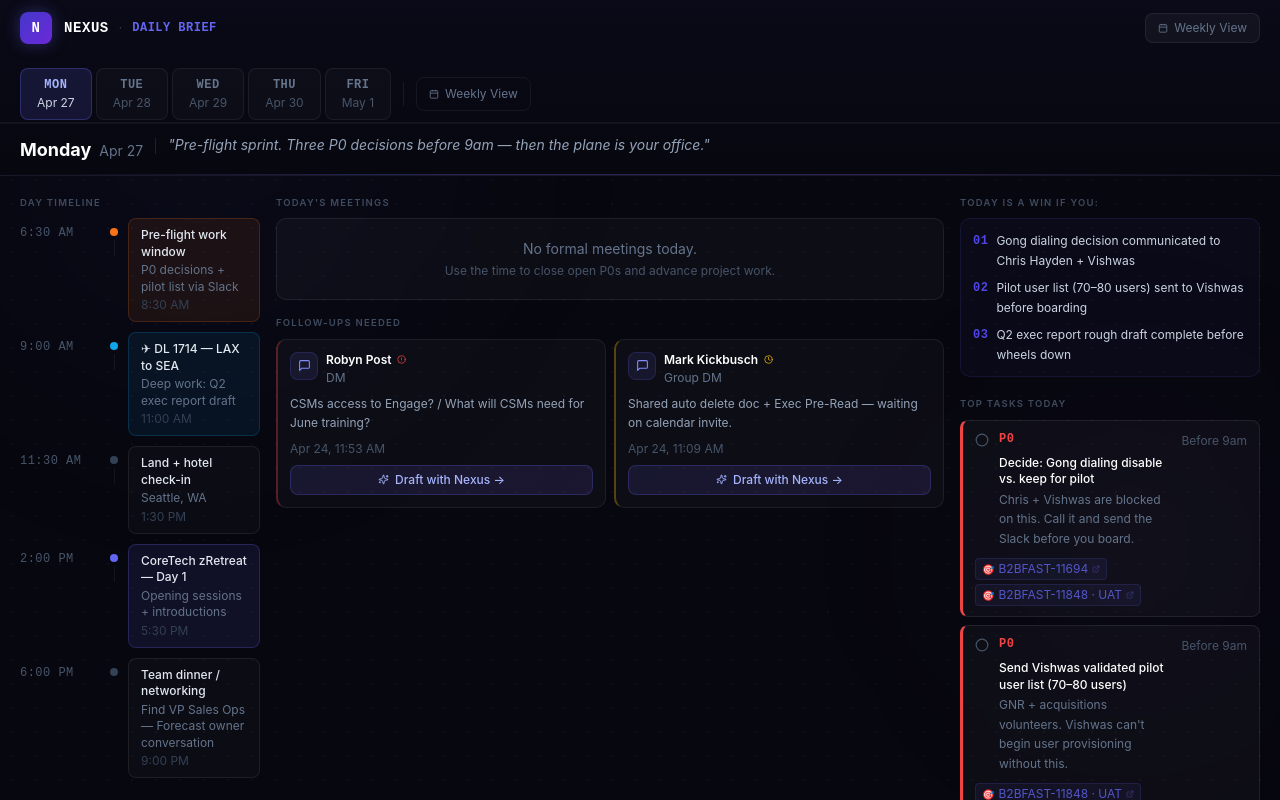
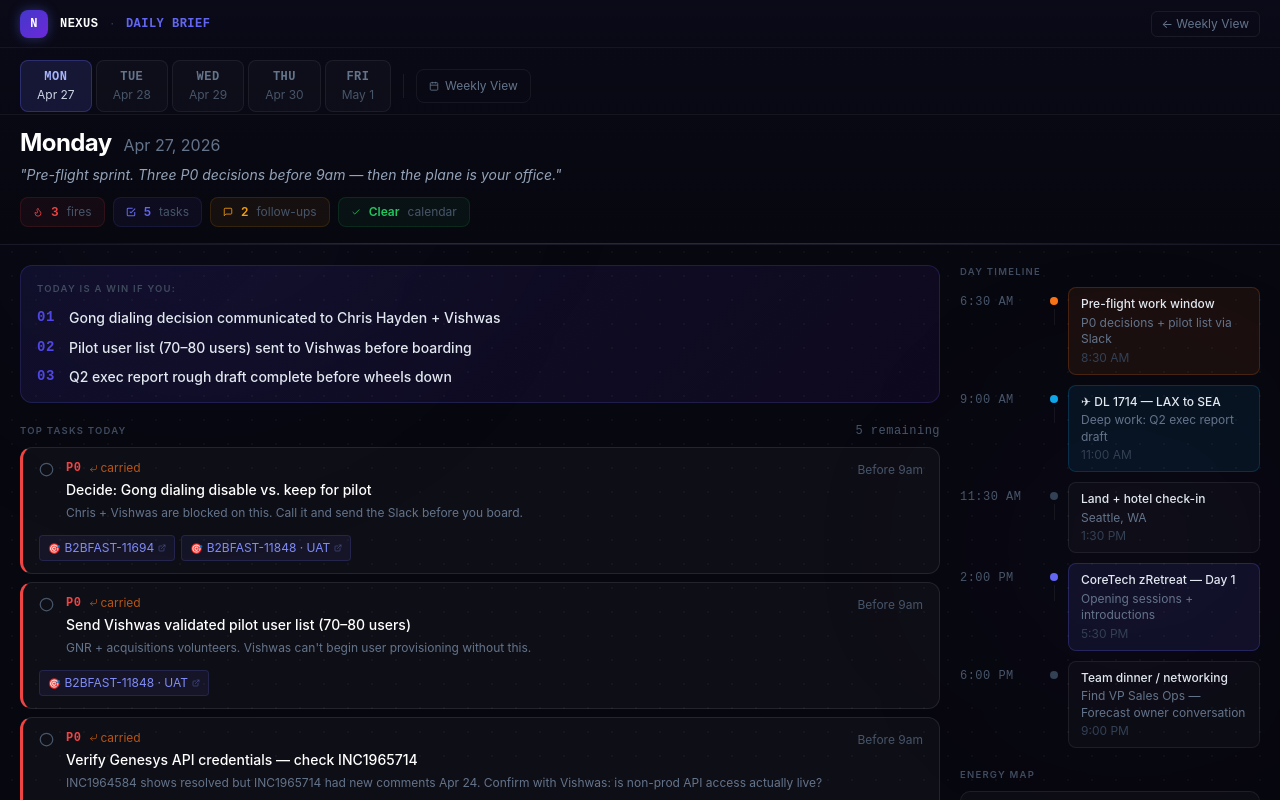
Before and after one commit to alexandersoh-lgtm/sterling-cockpit, a Next.js app: page /daily in a window 1280 px wide. Shown: the top 800 px of the page. Built offline with nearby package versions, Linux system fonts and the light colour scheme.

Commit message:
Redesign daily brief: intentional left=action right=structure layout

```diff
--- a/app/daily/page.tsx
+++ b/app/daily/page.tsx
@@ -1,108 +1,176 @@
 'use client'
-import { useState, useEffect } from 'react'
+import { useState } from 'react'
 import dailyData from '@/data/daily.json'
 import DaySelector from '@/components/DaySelector'
 import DayTimeline from '@/components/DayTimeline'
 import DailyMeetingPrep from '@/components/DailyMeetingPrep'
-import DailyTaskPanel from '@/components/DailyTaskPanel'
+import DailyTaskList from '@/components/DailyTaskList'
 import FollowUps from '@/components/FollowUps'
-import DraftModal from '@/components/DraftModal'
 
+// ── inline stat pill ──────────────────────────────────────────
+function StatPill({ icon, value, label, color }: { icon: React.ReactNode; value: string | number; label: string; color: string }) {
+  return (
+    <div className="flex items-center gap-2 px-3 py-1.5 rounded-lg"
+      style={{ background: `${color}0f`, border: `1px solid ${color}22` }}>
+      <span style={{ color }}>{icon}</span>
+      <span className="text-xs font-semibold" style={{ color }}>{value}</span>
+      <span className="text-xs text-slate-600">{label}</span>
+    </div>
+  )
+}
+
+// ── win conditions ────────────────────────────────────────────
+function WinConditions({ targets }: { targets: string[] }) {
+  return (
+    <div className="rounded-xl p-4"
+      style={{ background: 'linear-gradient(135deg, rgba(79,70,229,0.12) 0%, rgba(109,40,217,0.08) 100%)', border: '1px solid rgba(99,102,241,0.2)' }}>
+      <p className="section-label mb-3 text-indigo-500">Today is a win if you:</p>
+      <div className="space-y-2.5">
+        {targets.map((t, i) => (
+          <div key={i} className="flex items-start gap-3">
+            <span className="sterling-mono text-sm font-extrabold flex-shrink-0 leading-snug"
+              style={{ color: '#4f46e5', minWidth: '20px' }}>
+              {String(i + 1).padStart(2, '0')}
+            </span>
+            <p className="text-sm text-slate-200 leading-snug font-medium">{t}</p>
+          </div>
+        ))}
+      </div>
+    </div>
+  )
+}
+
+// ── task schedule sidebar ─────────────────────────────────────
+function TaskSchedule({ blocks }: { blocks: { time: string; label: string; tasks: string[]; type: string }[] }) {
+  const DOT: Record<string, string> = {
+    meeting:'#6366f1', work:'#f97316', deep:'#8b5cf6', travel:'#0ea5e9'
+  }
+  return (
+    <div>
+      <p className="section-label mb-2">Task Schedule</p>
+      <div className="space-y-1.5">
+        {blocks.map((b, i) => (
+          <div key={i} className="glass px-3 py-2">
+            <div className="flex items-start gap-2">
+              <div className="w-1.5 h-1.5 rounded-full mt-1.5 flex-shrink-0" style={{ background: DOT[b.type] || '#475569' }}/>
+              <div>
+                <p className="text-xs text-slate-300 leading-snug">{b.label}</p>
+                <p className="sterling-mono text-xs text-slate-600 mt-0.5">{b.time}</p>
+              </div>
+            </div>
+          </div>
+        ))}
+      </div>
+    </div>
+  )
+}
+
+// ── page ──────────────────────────────────────────────────────
 export default function DailyPage() {
   const days = dailyData.days
   const today = new Date().toISOString().split('T')[0]
+  const [activeId, setActiveId] = useState(days.find(d => d.fullDate === today)?.id || days[0].id)
+  const day = days.find(d => d.id === activeId) || days[0]
 
-  const todayDay = days.find(d => d.fullDate === today)
-  const [activeId, setActiveId] = useState(todayDay?.id || days[0].id)
-
-  const day = days.find(d => d.id === activeId) || days[0]
+  const meetingCount = day.meetings?.length || 0
+  const taskCount = day.topTasks?.length || 0
+  const followUpCount = day.followUps?.length || 0
+  const p0Count = day.topTasks?.filter((t: {level:string}) => t.level === 'P0').length || 0
 
   return (
     <div className="min-h-screen dot-grid">
-      {/* Compact daily header */}
-      <header style={{ background: 'linear-gradient(180deg, #0a0a18 0%, #07070f 100%)', borderBottom: '1px solid rgba(255,255,255,0.06)' }}>
-        <div className="max-w-[1600px] mx-auto px-5">
-          <div className="flex items-center justify-between h-14">
-            {/* Brand */}
+
+      {/* ── HEADER ── */}
+      <header style={{ background: 'linear-gradient(180deg,#0a0a18 0%,#07070f 100%)', borderBottom:'1px solid rgba(255,255,255,0.06)' }}>
+        <div className="max-w-[1440px] mx-auto">
+
+          {/* Brand row */}
+          <div className="flex items-center justify-between px-5 h-12"
+            style={{ borderBottom:'1px solid rgba(255,255,255,0.05)' }}>
             <div className="flex items-center gap-3">
-              <div className="w-8 h-8 rounded-lg flex items-center justify-center"
-                style={{ background:'linear-gradient(135deg,#4338ca,#6d28d9)', boxShadow:'0 0 16px rgba(99,102,241,0.35)' }}>
-                <span className="sterling-mono text-white font-extrabold text-sm">N</span>
+              <div className="w-7 h-7 rounded-lg flex items-center justify-center flex-shrink-0"
+                style={{ background:'linear-gradient(135deg,#4338ca,#6d28d9)', boxShadow:'0 0 12px rgba(99,102,241,0.4)' }}>
+                <span className="sterling-mono text-white font-extrabold text-xs">N</span>
               </div>
-              <div className="flex items-center gap-2.5">
-                <span className="sterling-mono font-bold text-white tracking-[0.15em] text-sm">NEXUS</span>
-                <span className="text-slate-700 text-xs">·</span>
-                <span className="sterling-mono text-xs font-semibold tracking-widest" style={{ color:'#6366f1' }}>DAILY BRIEF</span>
-              </div>
+              <span className="sterling-mono font-bold text-white tracking-[0.15em] text-xs">NEXUS</span>
+              <span className="text-slate-700 text-xs">·</span>
+              <span className="sterling-mono text-xs font-semibold tracking-widest" style={{ color:'#6366f1' }}>DAILY BRIEF</span>
             </div>
-            {/* Right: week link */}
-            <a href="/weekly" className="flex items-center gap-1.5 px-3 py-1.5 rounded-lg text-xs text-slate-500 hover:text-slate-300 transition-all"
-              style={{ background:'rgba(255,255,255,0.04)', border:'1px solid rgba(255,255,255,0.07)' }}>
-              <svg width="10" height="10" viewBox="0 0 24 24" fill="none" stroke="currentColor" strokeWidth="2">
-                <rect x="3" y="4" width="18" height="18" rx="2"/><line x1="16" y1="2" x2="16" y2="6"/>
-                <line x1="8" y1="2" x2="8" y2="6"/><line x1="3" y1="10" x2="21" y2="10"/>
-              </svg>
-              Weekly View
+            <a href="/weekly"
+              className="flex items-center gap-1.5 px-2.5 py-1 rounded-md text-xs text-slate-500 hover:text-slate-300 transition-all"
+              style={{ border:'1px solid rgba(255,255,255,0.07)' }}>
+              ← Weekly View
             </a>
+          </div>
+
+          {/* Day tabs */}
+          <DaySelector days={days} activeId={activeId} onSelect={setActiveId} />
+
+          {/* Day headline + theme + stats */}
+          <div className="px-5 pt-3 pb-4">
+            <div className="flex items-baseline gap-3 mb-1.5">
+              <h1 className="text-2xl font-bold text-white tracking-tight">{day.dayName}</h1>
+              <span className="text-slate-500">{day.date}, 2026</span>
+            </div>
+            <p className="text-sm text-slate-400 italic mb-3 max-w-2xl">"{day.theme}"</p>
+
+            {/* Stat pills */}
+            <div className="flex items-center gap-2 flex-wrap">
+              {p0Count > 0 && (
+                <StatPill color="#ef4444" value={p0Count} label="fires"
+                  icon={<svg width="10" height="10" viewBox="0 0 24 24" fill="none" stroke="currentColor" strokeWidth="2"><path d="M8.5 14.5A2.5 2.5 0 0 0 11 12c0-1.38-.5-2-1-3-1.072-2.143-.224-4.054 2-6 .5 2.5 2 4.9 4 6.5 2 1.6 3 3.5 3 5.5a7 7 0 1 1-14 0c0-1.153.433-2.294 1-3a2.5 2.5 0 0 0 2.5 2.5z"/></svg>}
+                />
+              )}
+              <StatPill color="#6366f1" value={taskCount} label="tasks"
+                icon={<svg width="10" height="10" viewBox="0 0 24 24" fill="none" stroke="currentColor" strokeWidth="2.5"><polyline points="9 11 12 14 22 4"/><path d="M21 12v7a2 2 0 0 1-2 2H5a2 2 0 0 1-2-2V5a2 2 0 0 1 2-2h11"/></svg>}
+              />
+              {meetingCount > 0 && (
+                <StatPill color="#8b5cf6" value={meetingCount} label={meetingCount === 1 ? 'meeting' : 'meetings'}
+                  icon={<svg width="10" height="10" viewBox="0 0 24 24" fill="none" stroke="currentColor" strokeWidth="2"><rect x="3" y="4" width="18" height="18" rx="2"/><line x1="16" y1="2" x2="16" y2="6"/><line x1="8" y1="2" x2="8" y2="6"/><line x1="3" y1="10" x2="21" y2="10"/></svg>}
+                />
+              )}
+              {followUpCount > 0 && (
+                <StatPill color="#f59e0b" value={followUpCount} label="follow-ups"
+                  icon={<svg width="10" height="10" viewBox="0 0 24 24" fill="none" stroke="currentColor" strokeWidth="2"><path d="M21 15a2 2 0 0 1-2 2H7l-4 4V5a2 2 0 0 1 2-2h14a2 2 0 0 1 2 2z"/></svg>}
+                />
+              )}
+              {meetingCount === 0 && (
+                <StatPill color="#22c55e" value="Clear" label="calendar"
+                  icon={<svg width="10" height="10" viewBox="0 0 24 24" fill="none" stroke="currentColor" strokeWidth="2"><polyline points="20 6 9 17 4 12"/></svg>}
+                />
+              )}
+            </div>
+          </div>
+        </div>
+        <div className="h-px" style={{ background:'linear-gradient(90deg,transparent,rgba(99,102,241,0.3) 30%,rgba(139,92,246,0.3) 70%,transparent)' }}/>
+      </header>
+
+      {/* ── MAIN: left = action, right = structure ── */}
+      <div className="max-w-[1440px] mx-auto px-4 sm:px-5 py-5">
+        <div className="grid grid-cols-1 lg:grid-cols-[1fr_300px] gap-5">
+
+          {/* LEFT — action column: what to do */}
+          <div className="space-y-5 min-w-0">
+            <WinConditions targets={day.endOfDayTarget} />
+            <DailyTaskList tasks={day.topTasks} />
+            {meetingCount > 0 && <DailyMeetingPrep meetings={day.meetings} />}
+            {followUpCount > 0 && <FollowUps followUps={day.followUps} />}
+          </div>
+
+          {/* RIGHT — structure column: when to do it */}
+          <div className="space-y-5">
+            <DayTimeline timeline={day.timeline} energy={day.energy} />
+            {day.taskSchedule?.length > 0 && <TaskSchedule blocks={day.taskSchedule} />}
           </div>
         </div>
 
-        {/* Day selector */}
-        <DaySelector days={days} activeId={activeId} onSelect={setActiveId}/>
-
-        {/* Day theme strip */}
-        <div className="max-w-[1600px] mx-auto px-5 py-2.5" style={{ borderTop: '1px solid rgba(255,255,255,0.04)' }}>
-          <div className="flex items-start gap-3">
-            <div className="flex-shrink-0 mt-0.5">
-              <span className="text-lg font-bold text-white">{day.dayName}</span>
-              <span className="text-slate-500 text-sm ml-2">{day.date}</span>
-            </div>
-            <div className="h-4 w-px mt-1 flex-shrink-0" style={{ background: 'rgba(255,255,255,0.1)' }}/>
-            <p className="text-sm text-slate-400 leading-relaxed italic">"{day.theme}"</p>
-          </div>
-        </div>
-
-        {/* Bottom gradient line */}
-        <div className="h-px" style={{ background:'linear-gradient(90deg, transparent, rgba(99,102,241,0.3) 30%, rgba(139,92,246,0.3) 70%, transparent)' }}/>
-      </header>
-
-      {/* Main 3-column grid */}
-      <div className="max-w-[1600px] mx-auto px-4 sm:px-5 py-5">
-        <div className="grid grid-cols-1 lg:grid-cols-[240px_1fr_300px] gap-4">
-
-          {/* COL 1: Timeline + Energy */}
-          <div>
-            <DayTimeline timeline={day.timeline} energy={day.energy}/>
-          </div>
-
-          {/* COL 2: Meeting prep + Follow-ups */}
-          <div className="space-y-4 min-w-0">
-            <DailyMeetingPrep meetings={day.meetings}/>
-            {day.followUps && day.followUps.length > 0 && (
-              <FollowUps followUps={day.followUps}/>
-            )}
-          </div>
-
-          {/* COL 3: Tasks + Schedule + End of day */}
-          <div>
-            <DailyTaskPanel
-              tasks={day.topTasks}
-              taskSchedule={day.taskSchedule}
-              endOfDayTarget={day.endOfDayTarget}
-            />
-          </div>
-        </div>
-
-        {/* Footer */}
-        <div className="mt-8 pt-5 flex items-center justify-center gap-2"
+        <div className="mt-10 pt-5 flex items-center justify-center gap-2"
           style={{ borderTop:'1px solid rgba(255,255,255,0.04)' }}>
           <div className="w-4 h-4 rounded flex items-center justify-center"
             style={{ background:'linear-gradient(135deg,#4338ca,#6d28d9)' }}>
             <span className="sterling-mono text-white font-bold" style={{ fontSize:'8px' }}>N</span>
           </div>
-          <p className="sterling-mono text-xs text-slate-700 tracking-widest">
-            You're ready. Go lead. — Nexus
-          </p>
+          <p className="sterling-mono text-xs text-slate-700 tracking-widest">You're ready. Go lead. — Nexus</p>
         </div>
       </div>
     </div>
--- /dev/null
+++ b/components/DailyTaskList.tsx
@@ -0,0 +1,88 @@
+'use client'
+import { useState } from 'react'
+import { CheckCircle2, Circle, ExternalLink, CornerDownLeft } from 'lucide-react'
+
+type Link = { label: string; url: string; type: string }
+type Task = { id: string; level: string; title: string; due: string; carryover?: boolean; note: string; links?: Link[] }
+
+const LC: Record<string, string> = { P0:'#ef4444', P1:'#f97316', P2:'#eab308', P3:'#6366f1' }
+const LI: Record<string, string> = { jira:'🎯', doc:'📄', sheet:'📊', tracker:'🔗' }
+
+export default function DailyTaskList({ tasks: init }: { tasks: Task[] }) {
+  const [done, setDone] = useState<Set<string>>(new Set())
+  const toggle = (id: string) => setDone(p => { const n = new Set(p); n.has(id) ? n.delete(id) : n.add(id); return n })
+
+  const remaining = init.filter(t => !done.has(t.id)).length
+
+  return (
+    <div>
+      <div className="flex items-center justify-between mb-2">
+        <p className="section-label">Top Tasks Today</p>
+        <span className="sterling-mono text-xs text-slate-600">{remaining} remaining</span>
+      </div>
+
+      <div className="space-y-2">
+        {init.map(task => {
+          const col = LC[task.level] || '#6366f1'
+          const isDone = done.has(task.id)
+
+          return (
+            <div key={task.id} className="rounded-xl overflow-hidden transition-all"
+              style={{
+                background: isDone ? 'rgba(255,255,255,0.015)' : 'rgba(255,255,255,0.032)',
+                border: `1px solid ${isDone ? 'rgba(255,255,255,0.05)' : 'rgba(255,255,255,0.09)'}`,
+                borderLeft: `3px solid ${isDone ? '#1e293b' : col}`
+              }}>
+
+              {/* Main row */}
+              <button onClick={() => toggle(task.id)}
+                className="w-full flex items-start gap-3 px-4 py-3 text-left group">
+                <div className="flex-shrink-0 mt-0.5">
+                  {isDone
+                    ? <CheckCircle2 size={15} className="text-emerald-500"/>
+                    : <Circle size={15} className="text-slate-600 group-hover:text-slate-400 transition-colors"/>}
+                </div>
+                <div className="flex-1 min-w-0">
+                  <div className="flex items-center gap-2 mb-1 flex-wrap">
+                    <span className="sterling-mono text-xs font-bold" style={{ color: isDone ? '#334155' : col }}>
+                      {task.level}
+                    </span>
+                    {task.carryover && !isDone && (
+                      <span className="flex items-center gap-0.5 text-xs" style={{ color:'#f97316', opacity:0.7 }}>
+                        <CornerDownLeft size={9}/> carried
+                      </span>
+                    )}
+                  </div>
+                  <p className={`text-sm leading-snug font-medium ${isDone ? 'line-through text-slate-600' : 'text-white'}`}>
+                    {task.title}
+                  </p>
+                  {!isDone && (
+                    <p className="text-xs text-slate-500 leading-relaxed mt-1">{task.note}</p>
+                  )}
+                </div>
+                <span className="text-xs text-slate-600 flex-shrink-0 mt-0.5 text-right max-w-[80px] leading-snug">
+                  {task.due}
+                </span>
+              </button>
+
+              {/* Links row */}
+              {!isDone && task.links && task.links.length > 0 && (
+                <div className="flex flex-wrap gap-1.5 px-4 pb-3">
+                  {task.links.map((l, i) => (
+                    <a key={i} href={l.url} target="_blank" rel="noopener noreferrer"
+                      className="flex items-center gap-1 px-2 py-1 rounded text-xs transition-all"
+                      style={{ background:'rgba(99,102,241,0.08)', border:'1px solid rgba(99,102,241,0.18)', color:'#818cf8' }}>
+                      <span style={{ fontSize:'10px' }}>{LI[l.type]||'🔗'}</span>
+                      {l.label}
+                      <ExternalLink size={8} className="opacity-50"/>
+                    </a>
+                  ))}
+                </div>
+              )}
+            </div>
+          )
+        })}
+      </div>
+    </div>
+  )
+}
```
